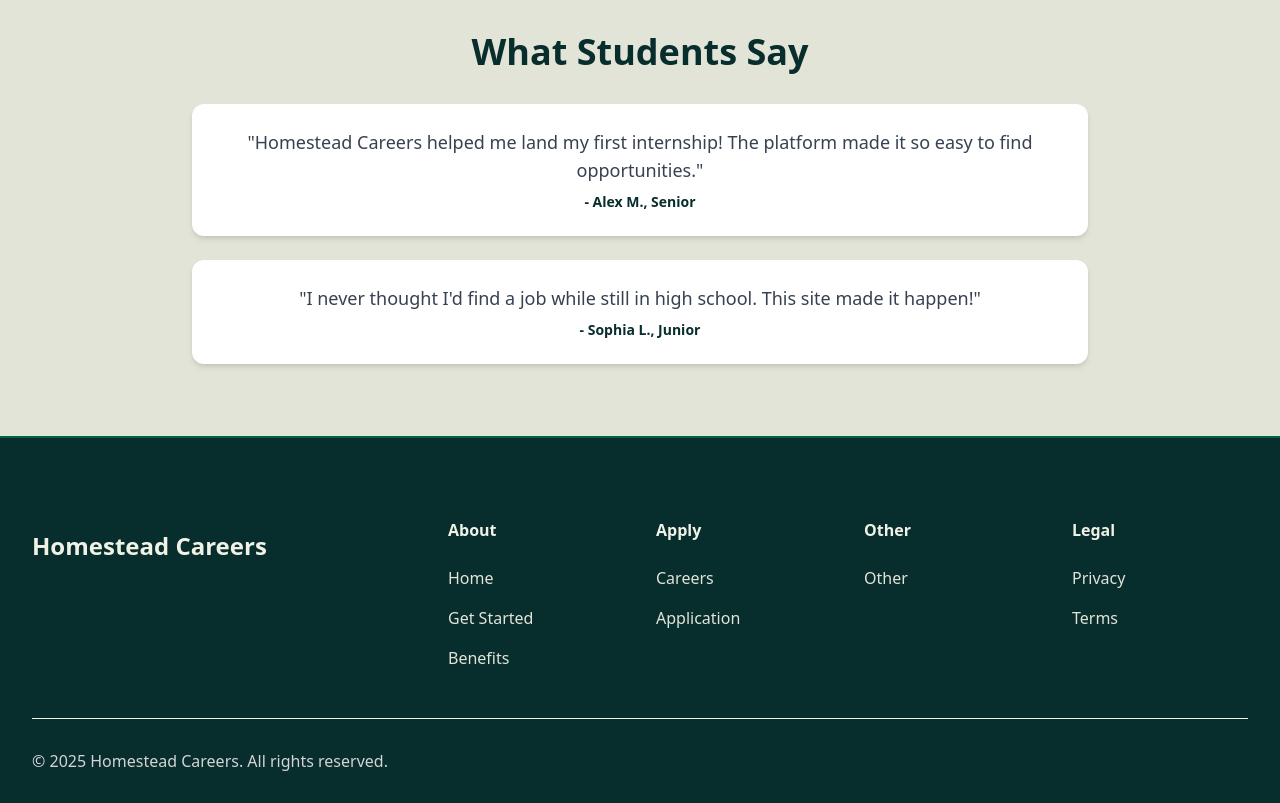
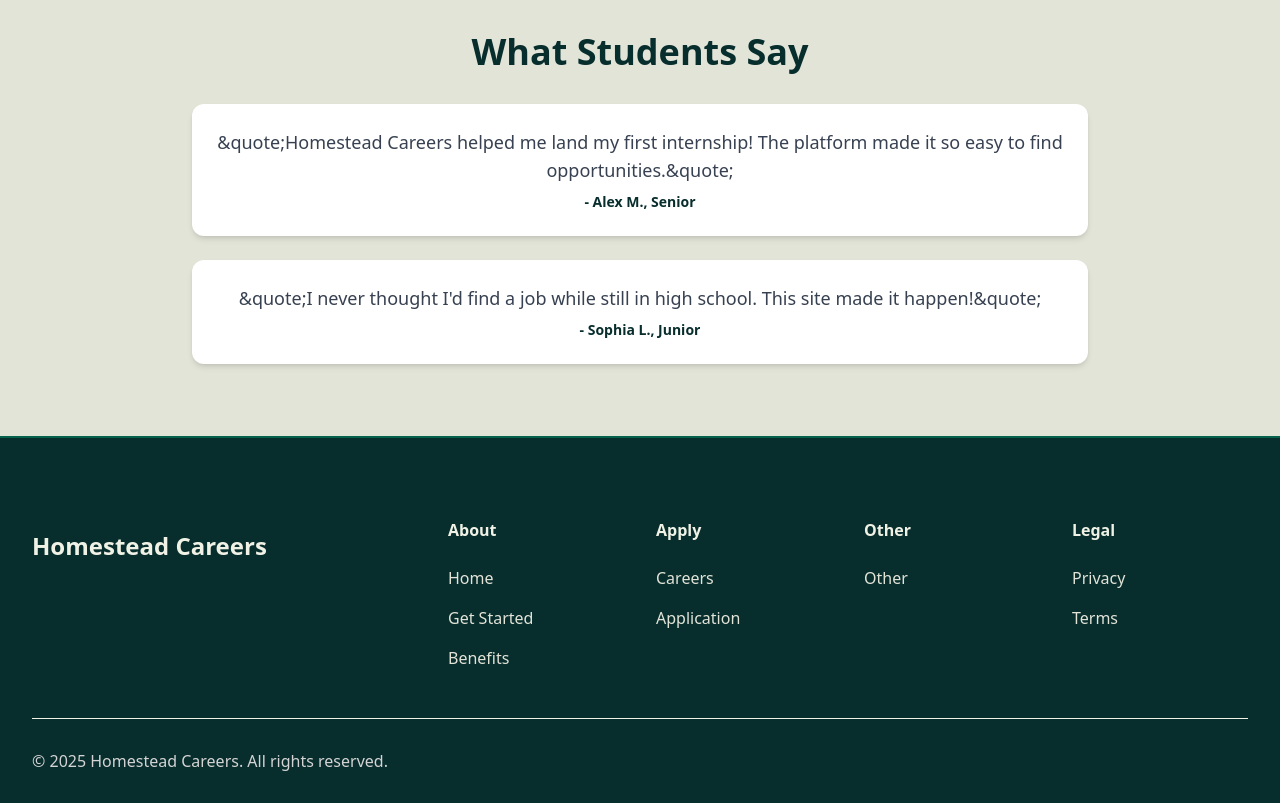
Before and after one commit to ShouryaBatra/fbla-web-dev, a Next.js app: page / in a window 1280 px wide. Shown: the part 860-1663 px from the top of the page. Built offline with nearby package versions, Linux system fonts and the light colour scheme; no server answers.

Commit message:
Update index.js

```diff
--- a/src/pages/index.js
+++ b/src/pages/index.js
@@ -57,7 +57,7 @@ export default function Home() {
             <p className="text-lg mt-4 text-gray-700">
               Homestead Careers is a platform built to connect students with job
               opportunities, internships, and employers looking for talent.
-              Whether you're a student looking for experience or an employer
+              Whether you&apos;re a student looking for experience or an employer
               wanting to recruit, we make the process simple and efficient.
             </p>
           </div>
@@ -98,8 +98,8 @@ export default function Home() {
           <div className="max-w-4xl mx-auto mt-8 space-y-6">
             <div className="bg-white p-6 rounded-xl shadow-md transition duration-300 hover:bg-cream hover:scale-[1.05]">
               <p className="text-lg text-gray-700 ">
-                "Homestead Careers helped me land my first internship! The
-                platform made it so easy to find opportunities."
+                &quote;Homestead Careers helped me land my first internship! The
+                platform made it so easy to find opportunities.&quote;
               </p>
               <p className="text-sm font-semibold text-dark-green mt-2">
                 - Alex M., Senior
@@ -107,8 +107,8 @@ export default function Home() {
             </div>
             <div className="bg-white p-6 rounded-xl shadow-md  transition duration-300 hover:bg-cream hover:scale-[1.05]">
               <p className="text-lg text-gray-700">
-                "I never thought I'd find a job while still in high school. This
-                site made it happen!"
+                &quote;I never thought I&apos;d find a job while still in high school. This
+                site made it happen!&quote;
               </p>
               <p className="text-sm font-semibold text-dark-green mt-2">
                 - Sophia L., Junior
```
